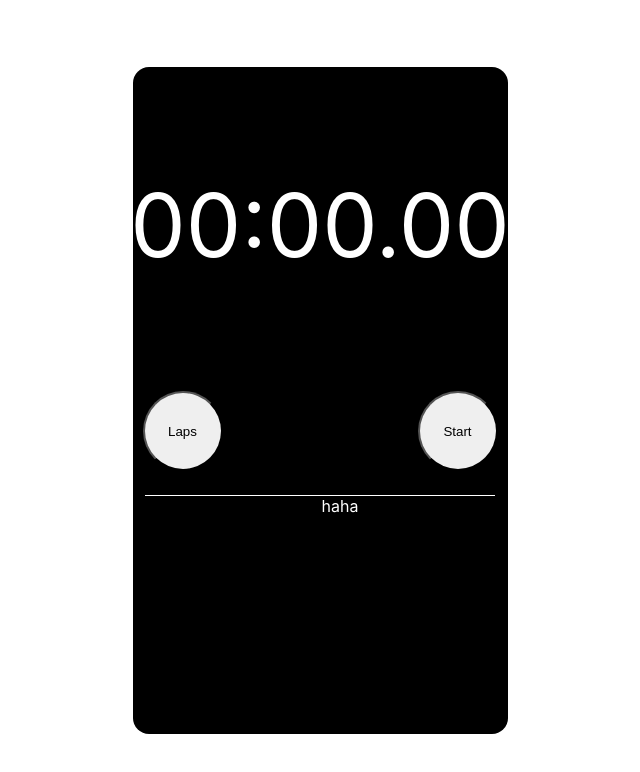
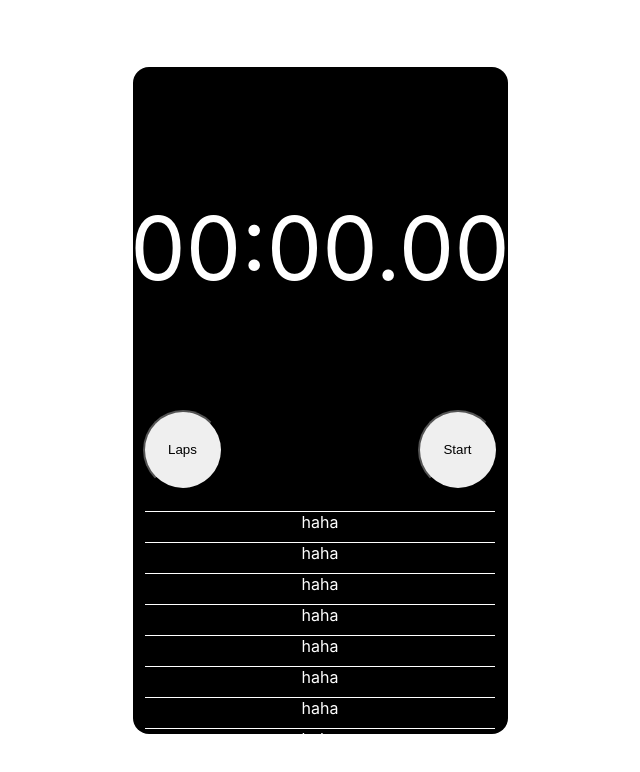
Before and after one commit to wenfeng-xing/react-vite-stopwatch, a React (Vite) app: page / in a window 1280 px wide. Shown: the top 772 px of the page, without its empty margins (320-960 px from the left). Built offline with nearby package versions, Linux system fonts and the light colour scheme; a web font is replaced by a local one.

Commit message:
add the scroll bar

```diff
--- a/src/components/controls.component.tsx
+++ b/src/components/controls.component.tsx
@@ -1,7 +1,7 @@
 import styled from "styled-components"
 
 const WrapperControls = styled.section`
-    flex: 1 1 15vh;
+    flex: 1 1 15%;
     width: 375px;
     display: flex;
     justify-content: space-between;
--- a/src/components/lapsList.component.tsx
+++ b/src/components/lapsList.component.tsx
@@ -1,16 +1,33 @@
 import styled from "styled-components"
 
-const WrapperLapsList = styled.ul`
+const WrapperLapsList = styled.div`
+    overflow: scroll;
     border-top: white 0.5px solid;
-    width: 310px;
-    flex: 1 1 35vh;
-    list-style-type: none;
+    width: 350px;
+    flex: 1 1 30%;
+    display: flex;
+    flex-direction: column;
+    justify-content: space-between;
+    align-items: center;
+`
+
+const ElementLi = styled.div`
+    flex: 0 0 30px;
+    width: 350px;
+    border-bottom: white 0.5px solid;
 `
 
 export default function LapsList() {
     return (
         <WrapperLapsList>
-            <li>haha</li>
+            <ElementLi>haha</ElementLi>
+            <ElementLi>haha</ElementLi>
+            <ElementLi>haha</ElementLi>
+            <ElementLi>haha</ElementLi>
+            <ElementLi>haha</ElementLi>
+            <ElementLi>haha</ElementLi>
+            <ElementLi>haha</ElementLi>
+            <ElementLi>haha</ElementLi>
         </WrapperLapsList>
     )
 }
--- a/src/components/timeDisplay.component.tsx
+++ b/src/components/timeDisplay.component.tsx
@@ -1,11 +1,16 @@
 import styled from "styled-components"
 
 const WrapperTimeDisplay = styled.section`
-    flex: 1 1 50vh;
+    flex: 1 1 45%;
     display: flex;
-    justify-content: center;
+    flex-direction: column;
+    justify-content: flex-end;
     align-items: center;
     font-size: 5.5rem;
+`
+
+const TimeText = styled.p`
+    margin-top: 100px;
 `
 
 export default function TimeDisplay() {
```
